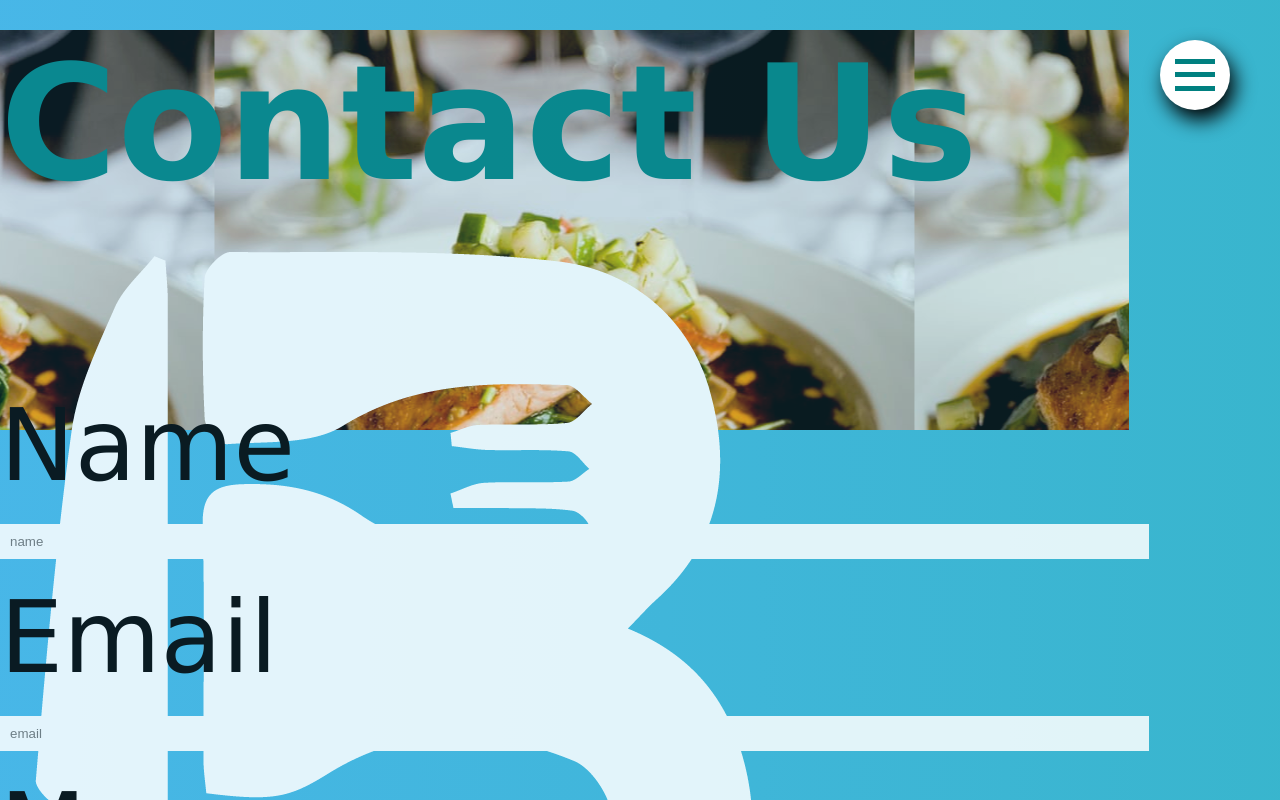
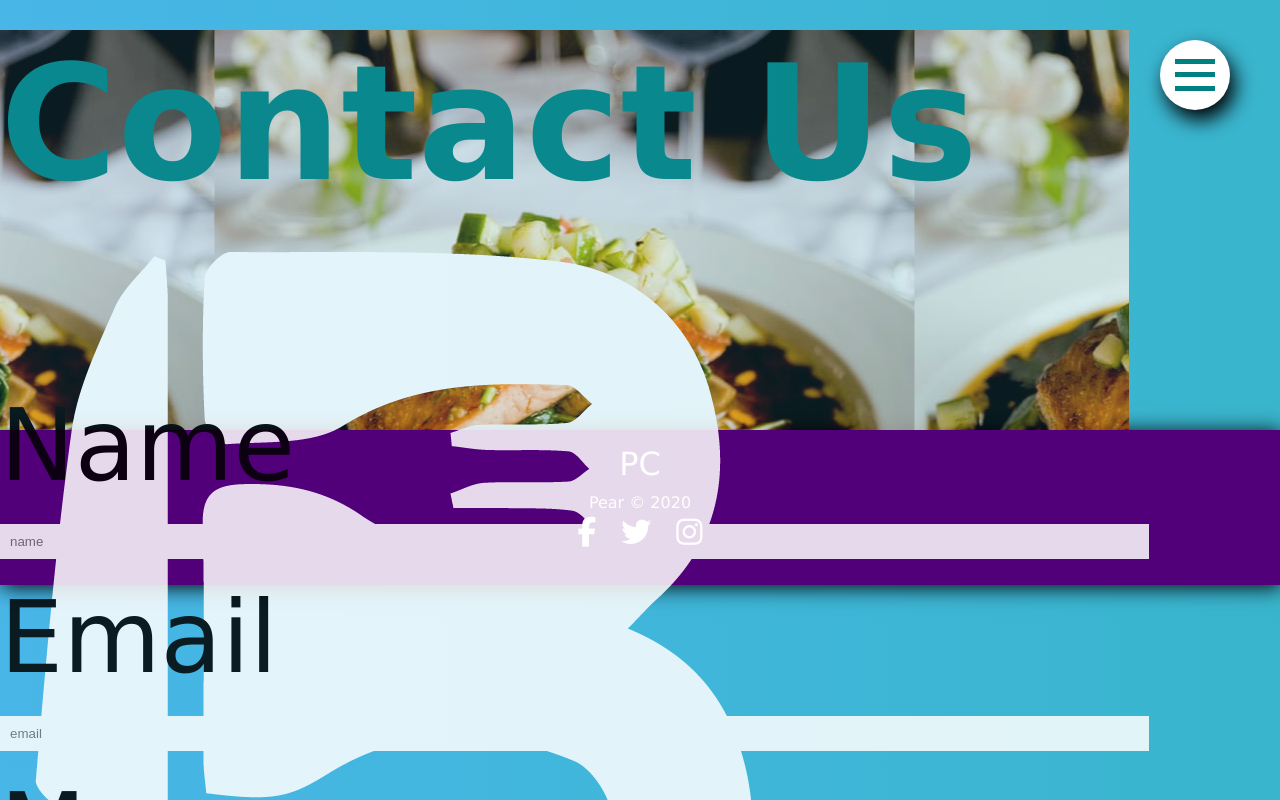
Before and after one commit to mbaez131/bon-appetittv2, a React (Create React App) app: page /Contact in a window 1280 px wide. Shown: the top 800 px of the page. Built offline with nearby package versions, Linux system fonts and the light colour scheme.

Commit message:
Updating footer

```diff
--- a/public/index.html
+++ b/public/index.html
@@ -25,6 +25,8 @@
       work correctly both with client-side routing and a non-root public URL.
       Learn how to configure a non-root public URL by running `npm run build`.
     -->
+    <link href="https://fonts.googleapis.com/css2?family=Roboto:wght@300&display=swap" rel="stylesheet">
+    <script src="https://use.fontawesome.com/536b9beac0.js"></script> <!-- Link to access font awesome's icons. Font awesome contains many vector graphics such as the logos-->
     <title>React App</title>
   </head>
   <body>
--- a/src/App.css
+++ b/src/App.css
@@ -43,6 +43,7 @@ body{
     right: -300px;
     margin: 0;
     transition: right .5s cubic-bezier(1, 0, 0, 1);
+    z-index: 1000;
 }
 
 .home-logo{
@@ -430,3 +431,48 @@ body{
   font-size: 17px;
   margin-bottom: 80px;
   }
+
+
+/* Footer CSS */
+footer {
+    background-color:#52007A;
+    width: 100%;
+    height: 140px;
+    color:white;
+    text-align: center;
+    position: static;
+    bottom:0;
+    box-shadow: black 2px 2px 20px;
+    padding: 15px 0 0 0;
+  }
+
+  footer a {
+    text-decoration: none;
+    color:white;
+  }
+
+  #feet {
+    margin: 5px;
+  }
+
+  footer img {
+    height: 50px;
+    padding-top: 15px;
+  }
+
+  footer a i {
+    font-size: 30px !important;
+    margin: 0 10px;
+  }
+
+  #FooterPCLogo {
+    padding: 0;
+    margin: 0;
+    display: inline;
+    color: white;
+    font-size: 2em;
+  }
+
+  #FooterPCLogo p {
+    margin: 0 0 10px 0;
+  }
--- a/src/App.js
+++ b/src/App.js
@@ -1,7 +1,6 @@
-
 import './App.css';
 import Navbar from './Components/Navbar/Navbar'
-
+import Footer from './Components/Footer/Footer'
 
 function App() {
   return (
@@ -11,7 +10,7 @@ function App() {
       <header className="App-header">
         <Navbar />
       </header>
-
+      <Footer />
 
     </div>
   );
--- a/src/Components/Footer/Footer.js
+++ b/src/Components/Footer/Footer.js
@@ -0,0 +1,13 @@
+import React from 'react'
+
+const Footer = () => (
+    <footer>
+    <div id="FooterPCLogo"><p>PC</p></div>
+    <p id="feet">Pear © 2020</p>
+    <a href="http://www.facebook.com" target="_blank" rel="noopener" title="Facebook logo"> <i className="fa fa-facebook" aria-hidden="true"> </i></a>
+    <a href="http://www.twitter.com" target="_blank" rel="noopener" title="Twitter logo"> <i className="fa fa-twitter" aria-hidden="true"></i> </a>
+    <a href="http://www.instagram.com" target="_blank" rel="noopener" title="Instagram logo"> <i className="fa fa-instagram" aria-hidden="true"></i> </a>
+  </footer>
+);
+
+export default Footer
--- a/src/Components/Navbar/Navbar.js
+++ b/src/Components/Navbar/Navbar.js
@@ -10,7 +10,7 @@ import Home from './../Home/Home'
 import Contact from './../Contact/Contact'
 import Recipes from './../Recipes/Recipes'
 import Restaurant from './../Restaurants/Restaurants'
-import Shop from './../Shop/shop'
+import Shop from './../Shop/Shop'
 
 const NavBar = () => {
 
--- a/src/Components/Shop/Shop.js
+++ b/src/Components/Shop/Shop.js
@@ -1,14 +1,8 @@
 import React from 'react'
 import products from './merch.json';
-import {
-	BrowserRouter as Router,
-	Switch,
-	Route,
-	Link
-} from 'react-router-dom';
 
 
-export default class Products extends React.Component {
+export default class Shop extends React.Component {
 render() {
   return (
     <div className="container">
--- a/src/Components/Shop/shop.css
+++ b/src/Components/Shop/shop.css
@@ -1,4 +1,4 @@
-
+/*
 body{
     background: linear-gradient(270deg, #1eb39f, #4bb7ed, #94ed4b);
     background-size: 600% 600%;
@@ -85,3 +85,6 @@ body{
   font-size: 17px;
   margin-bottom: 80px;
   }
+
+
+   */
```
Also changed, not shown: 1 other file (tests, documents, lock files or other folders).
